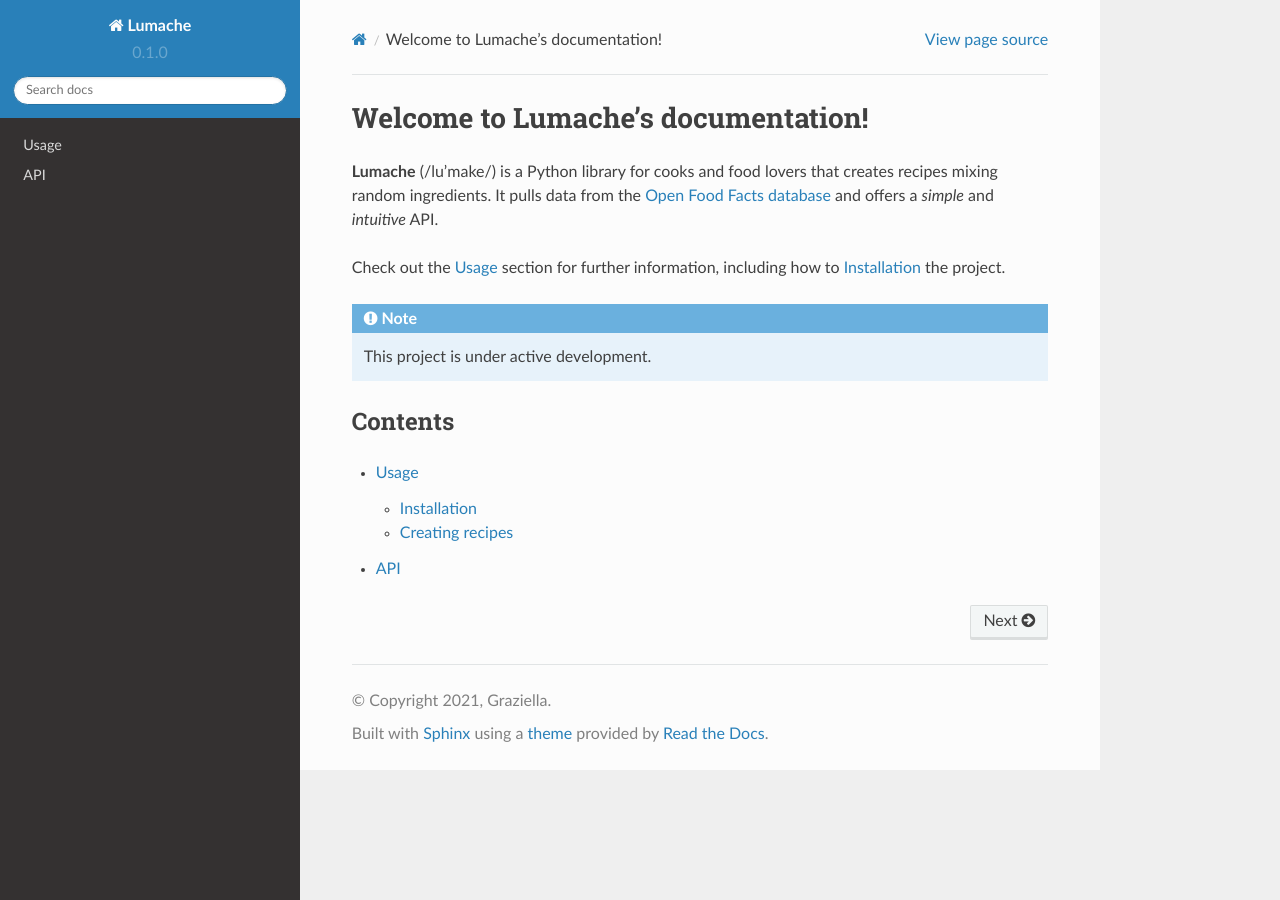
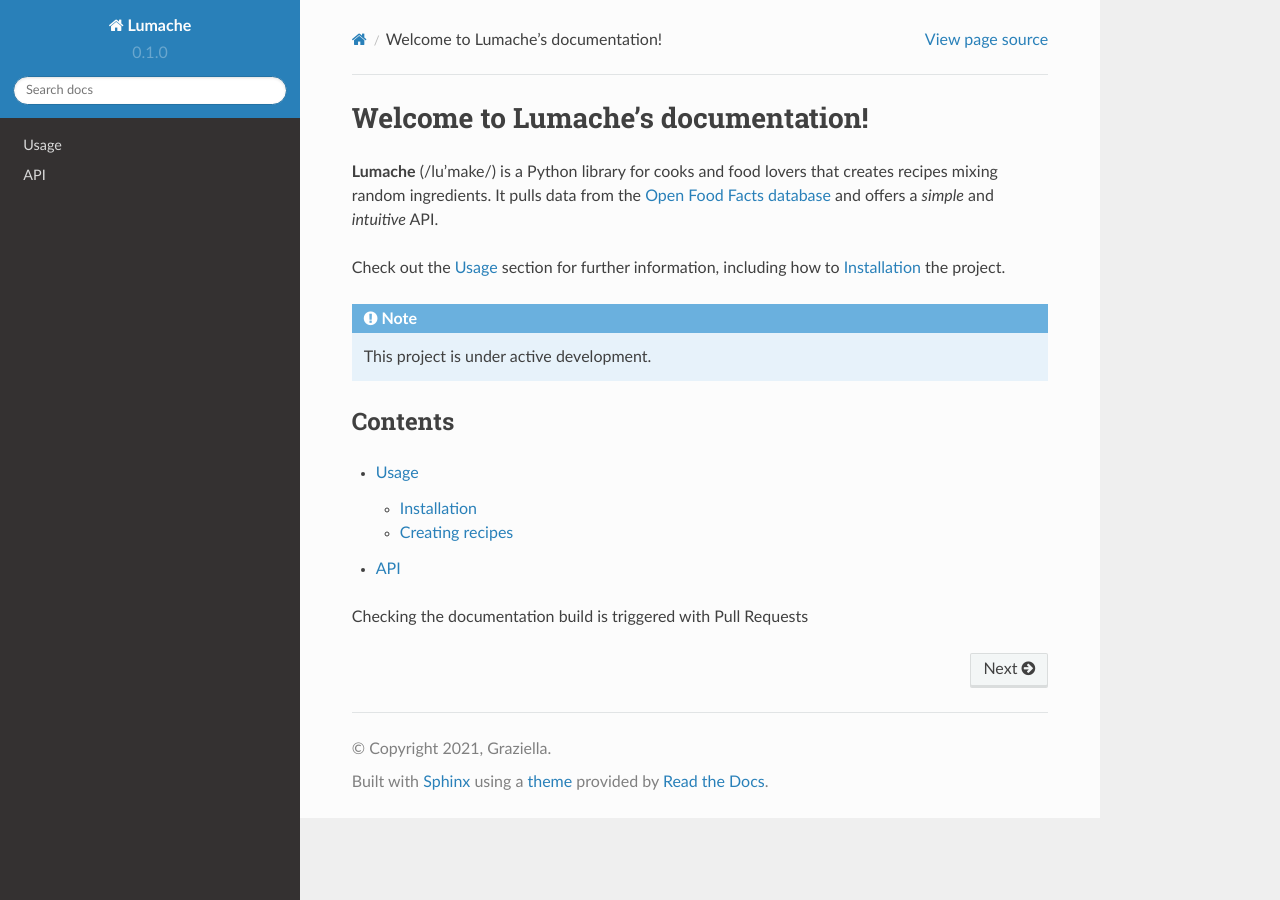
Before and after one commit to jjfumero/rtd-tutorial, a Sphinx documentation site: the page built from docs/source/index.rst, in a window 1280 px wide. Built offline with Sphinx 7.4.7 and the Read the Docs theme 2.0.0, drawn with Linux system fonts in a browser that asks for light colours.

Commit message:
Checking PRs are triggered to build the documentation

```diff
--- a/docs/source/index.rst
+++ b/docs/source/index.rst
@@ -20,3 +20,6 @@ Contents
 
    usage
    api
+
+
+Checking the documentation build is triggered with Pull Requests
```
